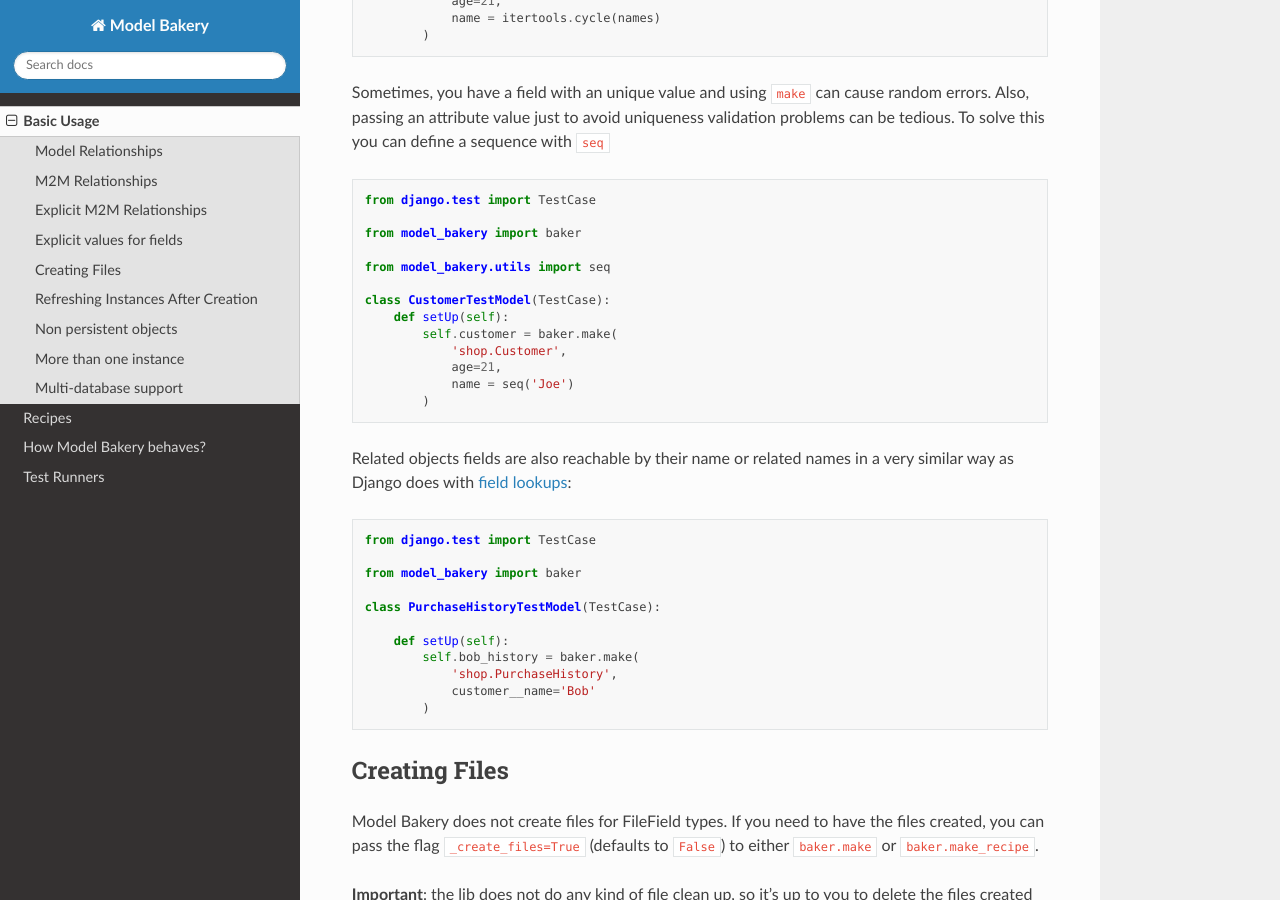
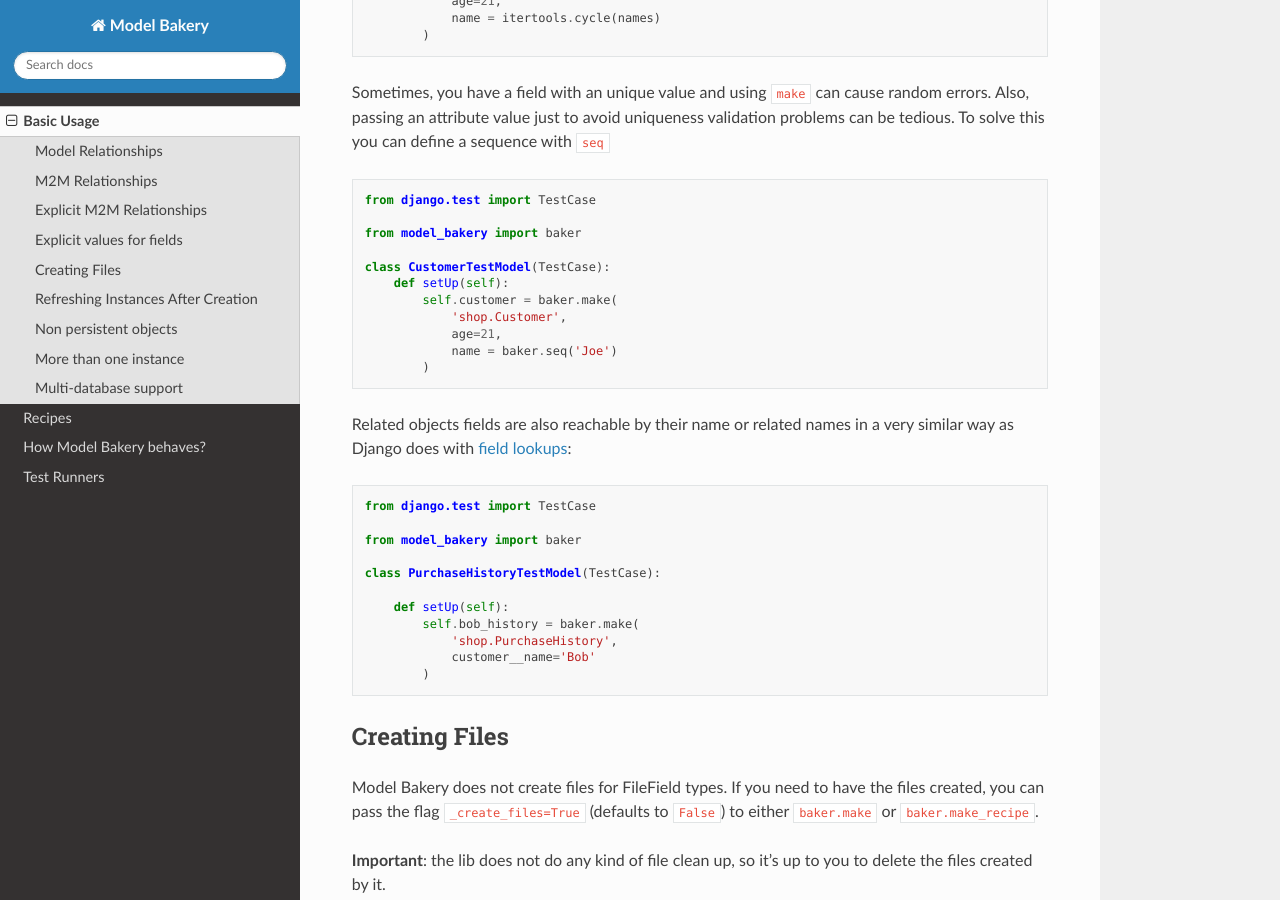
Before and after one commit to model-bakers/model_bakery, a Sphinx documentation site: the page built from docs/basic_usage.md, in a window 1280 px wide and 900 px high, scrolled down 4033 px. Built offline with Sphinx 7.4.7 and the Read the Docs theme 3.1.0, drawn with Linux system fonts in a browser that asks for light colours; pages that are not in the unit, such as notebooks, are missing from menus.

Commit message:
Add explicit exports to baker.py and update basic usage docs to match

````diff
--- a/docs/basic_usage.md
+++ b/docs/basic_usage.md
@@ -212,14 +212,12 @@ from django.test import TestCase
 
 from model_bakery import baker
 
-from model_bakery.utils import seq
-
 class CustomerTestModel(TestCase):
     def setUp(self):
         self.customer = baker.make(
             'shop.Customer',
             age=21,
-            name = seq('Joe')
+            name = baker.seq('Joe')
         )
 ```
 
````
Also changed, not shown: 1 other file.
